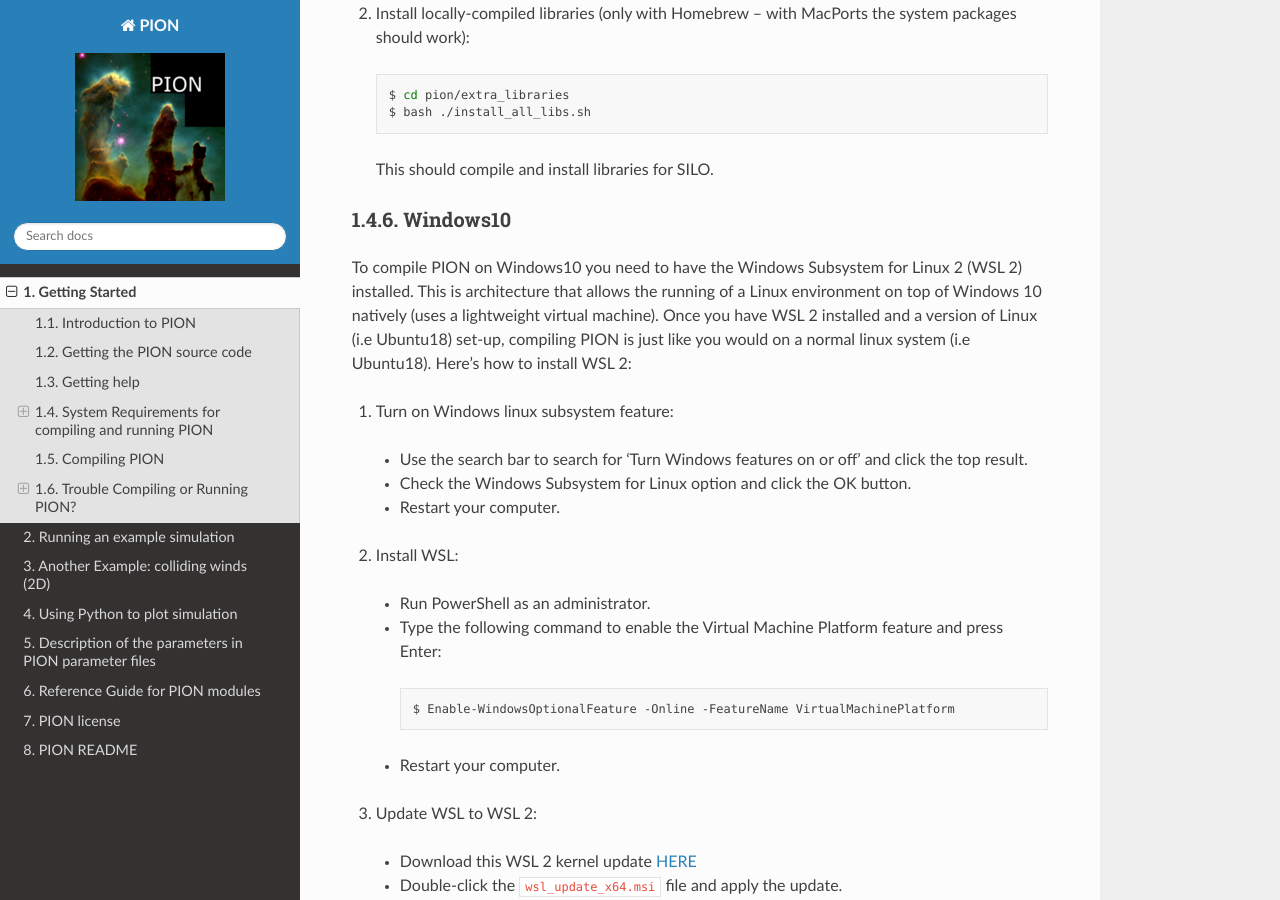
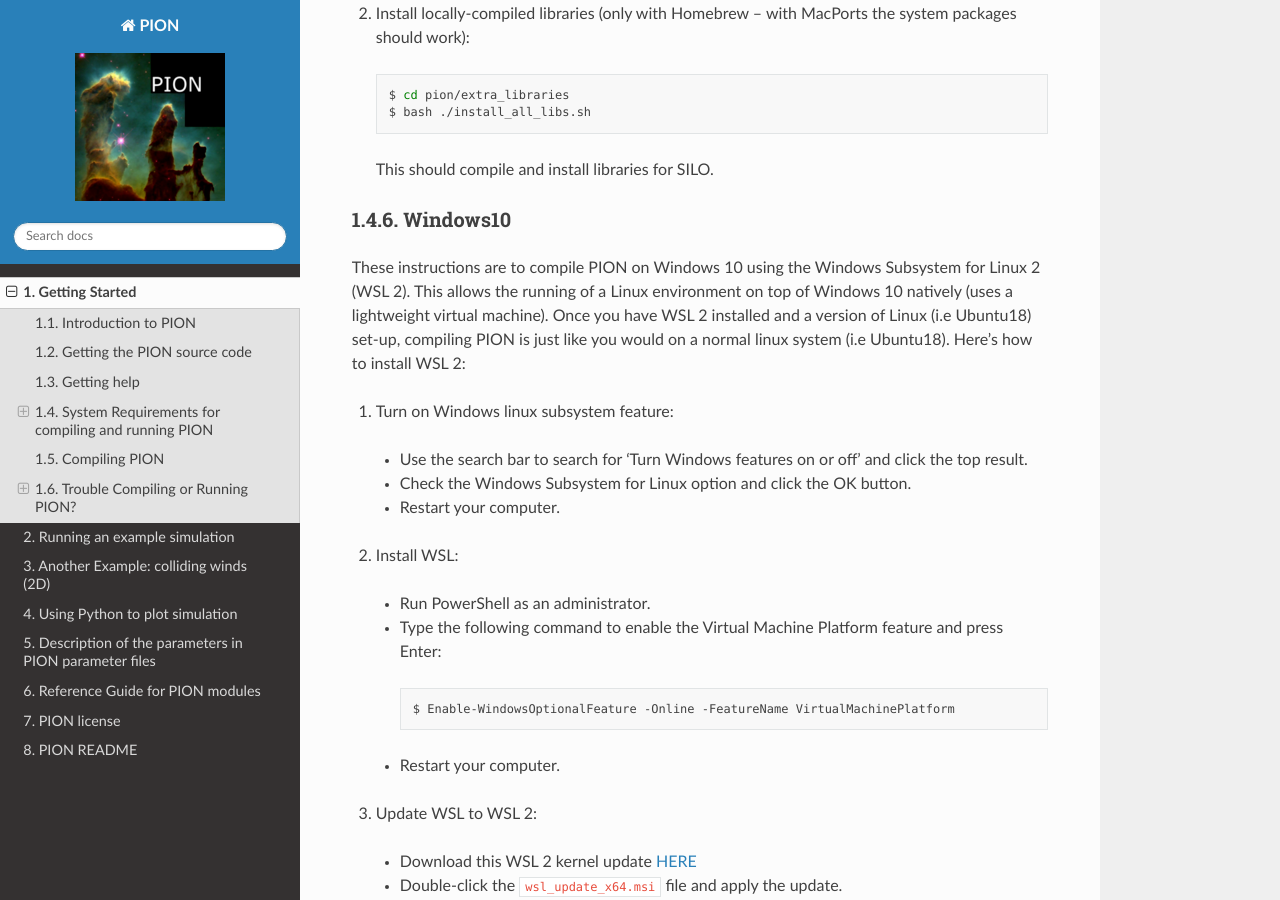
Before and after one commit to jmackey-astro/pion-docs, a Sphinx documentation site: the page built from docs/source/getting_started.rst, in a window 1280 px wide and 900 px high, scrolled down 3149 px. Built offline with Sphinx 7.4.7 and the Read the Docs theme 2.0.0, drawn with Linux system fonts in a browser that asks for light colours.

Commit message:
updated index

```diff
--- a/docs/source/getting_started.rst
+++ b/docs/source/getting_started.rst
@@ -146,7 +146,7 @@ As of January 2021, there is no working MPI compiler provided by MacPorts for OS
 Windows10
 ^^^^^^^^^^^^^^^^^^^
 
-To compile PION on Windows10 you need to have the Windows Subsystem for Linux 2 (WSL 2) installed. This is architecture that allows the running of a Linux environment on top of Windows 10 natively (uses a lightweight virtual machine). Once you have WSL 2 installed and a version of Linux (i.e Ubuntu18) set-up, compiling PION is just like you would on a normal linux system (i.e Ubuntu18). Here's how to install WSL 2:
+These instructions are to compile PION on Windows 10 using the Windows Subsystem for Linux 2 (WSL 2). This allows the running of a Linux environment on top of Windows 10 natively (uses a lightweight virtual machine). Once you have WSL 2 installed and a version of Linux (i.e Ubuntu18) set-up, compiling PION is just like you would on a normal linux system (i.e Ubuntu18). Here's how to install WSL 2:
 
 1. Turn on Windows linux subsystem feature:
 
```
